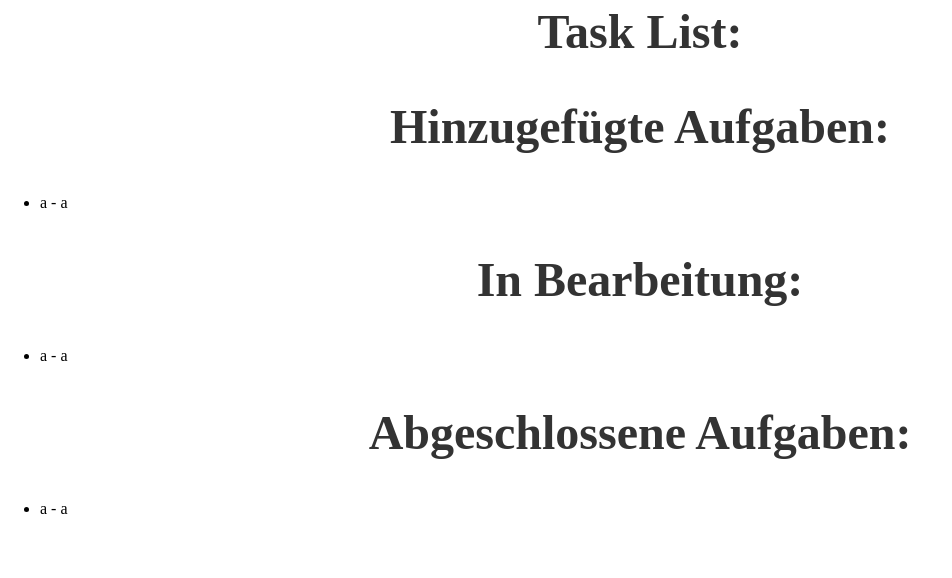
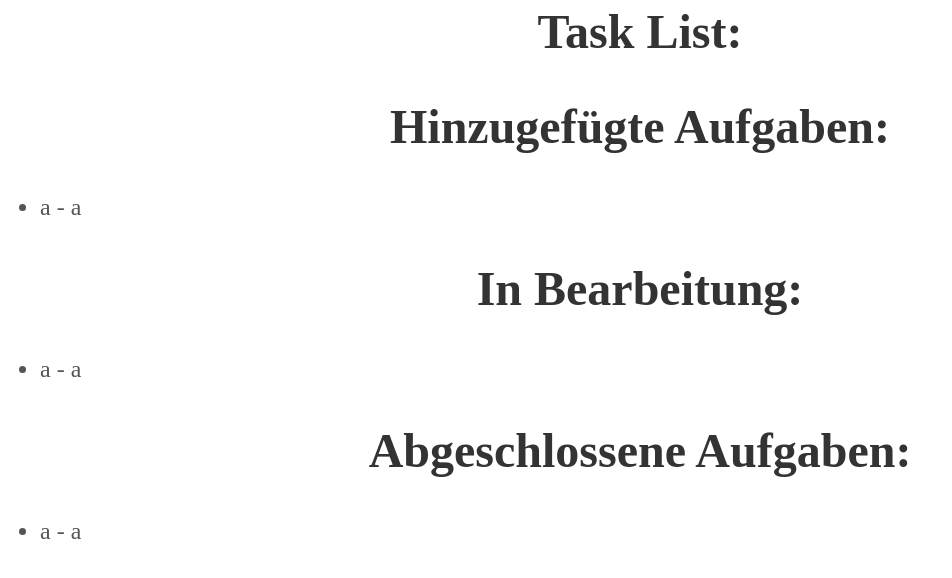
Before and after one commit to Lukas-JavaScript/task-mangement, a Django app: page /management/ in a window 1280 px wide. Shown: the part 131-709 px from the top of the page, without its empty margins (0-952 px from the left). Run offline with Django 5.2, Linux system fonts and the light colour scheme; data comes from the database, SQL or seed files in the repository.

Commit message:
li style

```diff
--- a/TaskMangement/manegement/templates/index.html
+++ b/TaskMangement/manegement/templates/index.html
@@ -25,6 +25,11 @@
 		margin: 40px;
 		font-size: 3rem;
 		color: #333;
+	}
+	li {
+		font-size: 1.5rem;
+		color: #555;
+		margin: 10px 0;
 	}
     </style>
   </head>
```
